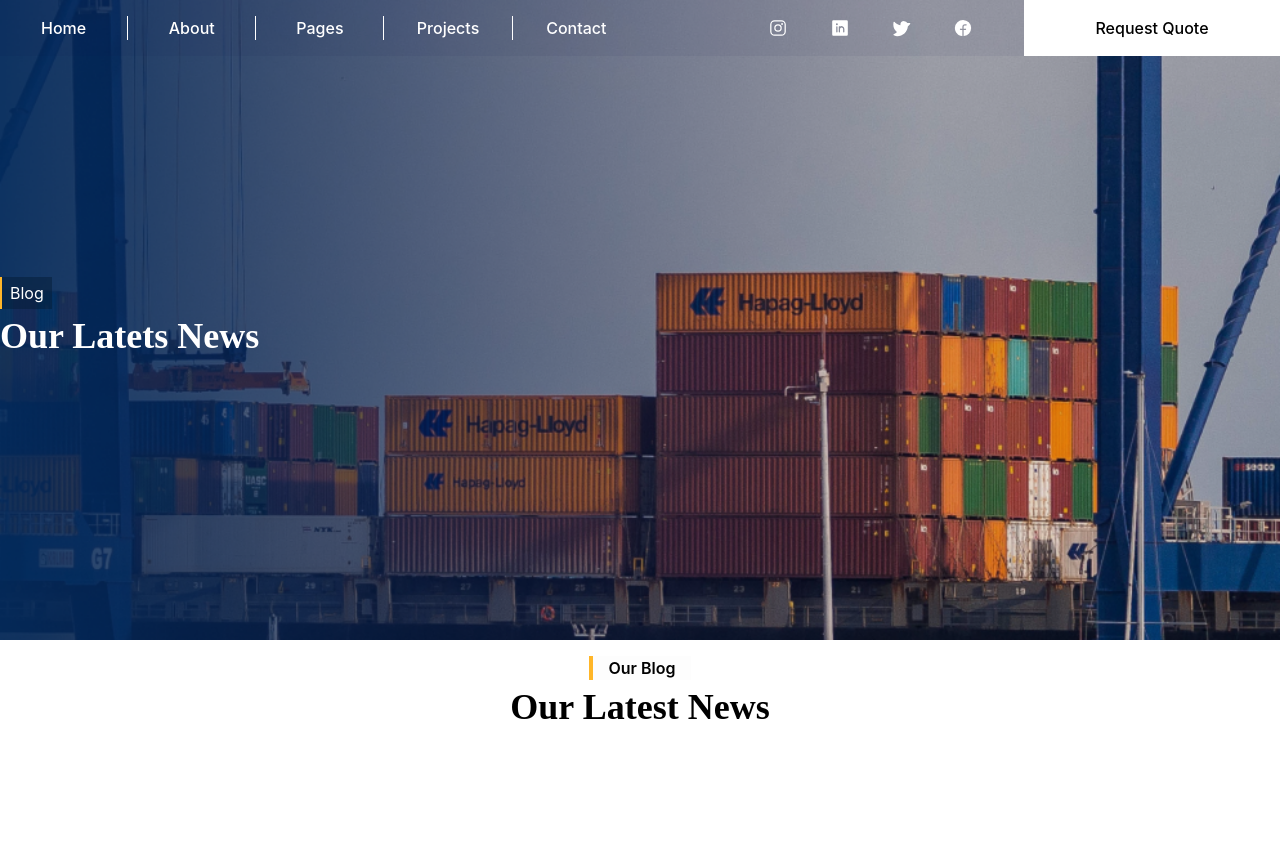
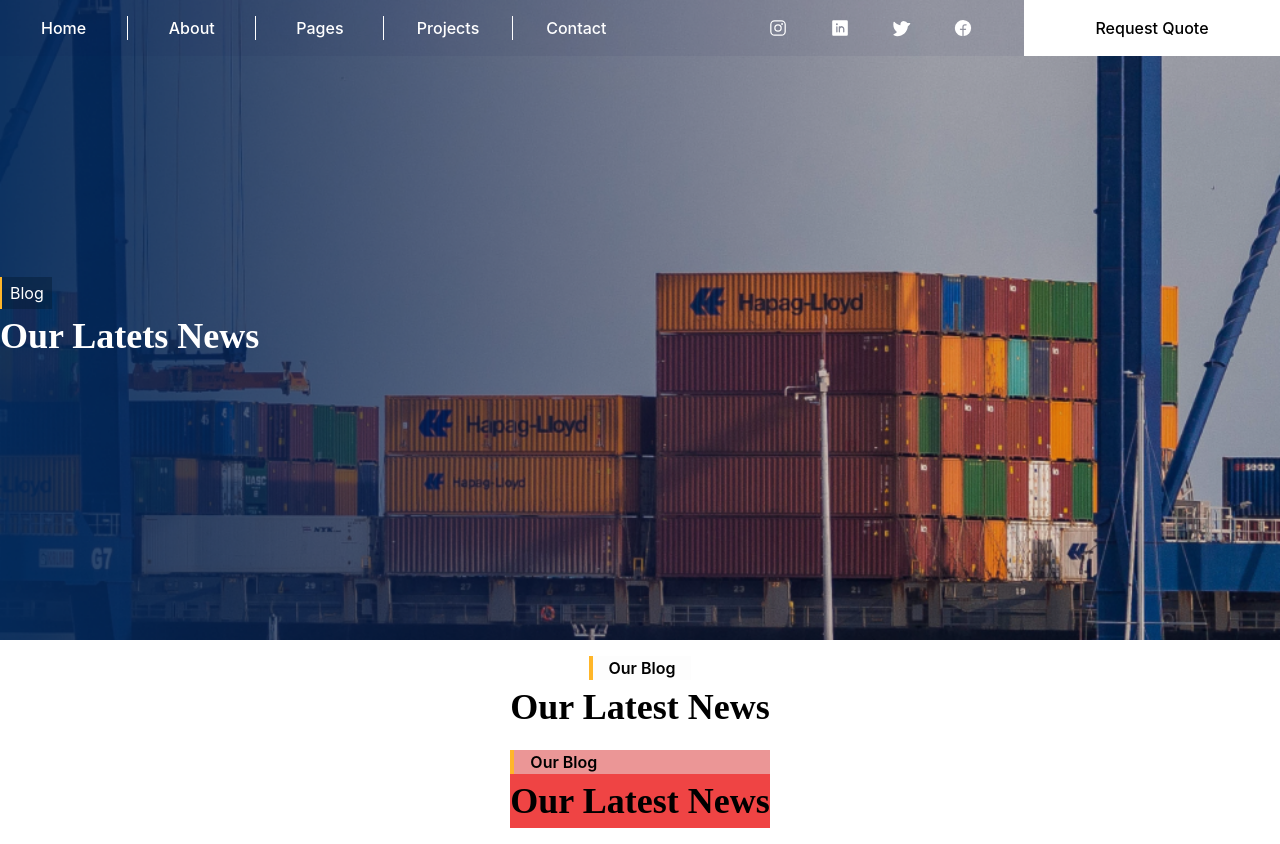
Before and after one commit to smartcollins/logistics, a React (Create React App) app: page /blog in a window 1280 px wide. Before the commit the page ends 800 px from the top, so only its background shows below. Built offline with nearby package versions, Linux system fonts and the light colour scheme.

Commit message:
made use of Caption in Blog

```diff
--- a/src/pages/Blog.jsx
+++ b/src/pages/Blog.jsx
@@ -2,6 +2,7 @@ import React from 'react';
 import banner from '../data/banner';
 import color from '../data/color';
 import Banner from '../component/Banner';
+import Caption from '../component/Caption';
 
 
 const Blog = ()=>{
@@ -12,6 +13,13 @@ const Blog = ()=>{
                 <p style={{ borderLeft: `4px solid ${color.grdt}` }} className=' bg-[#e8e8e8]/10 w-fit px-4 mx-auto font-semibold'>our blog</p>
                 <p className='font-[Rubik] font-bold text-4xl/normal mx-auto w-fit'>our latest news</p>
             </div>
+            <div className='bg-red-500 mx-auto w-fit'>
+            <Caption
+                dark={true}
+                txt={'our blog'}
+                txt2={'our latest news'}
+            />
+            </div>
         </div>
     )
 }
```
